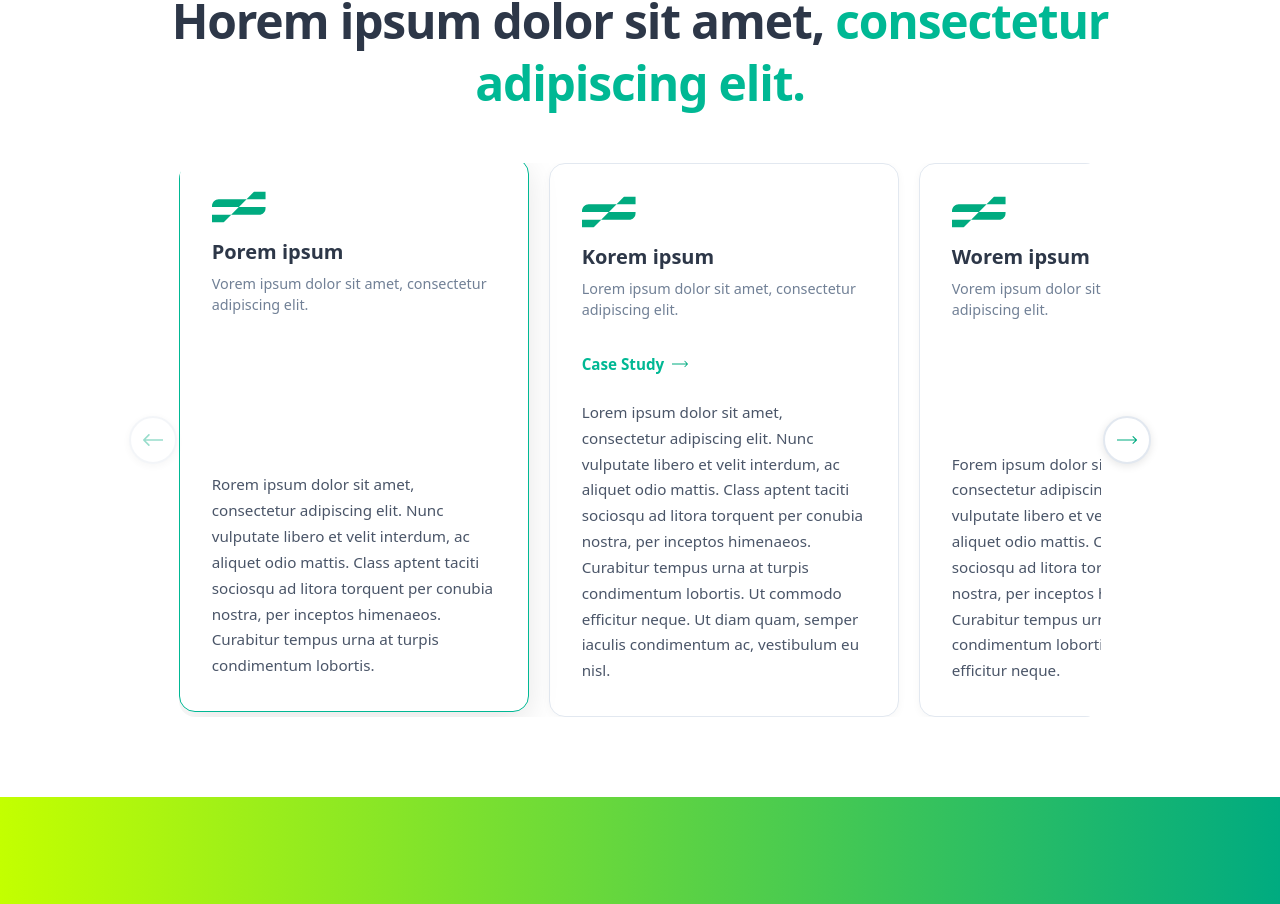
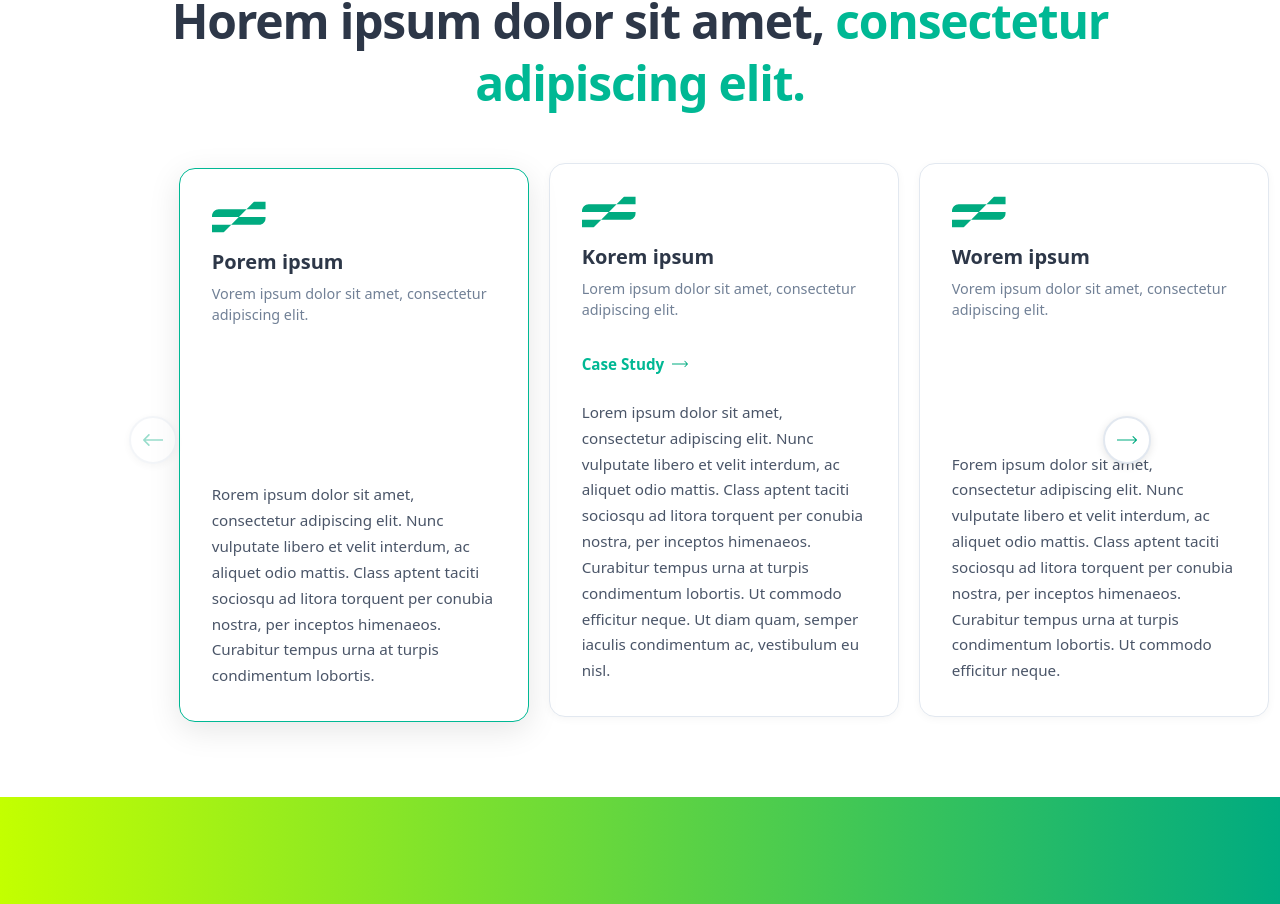
Before and after one commit to shubham151/blogs, a React (Vite) app: page / in a window 1280 px wide. Shown: the part 4077-4981 px from the top of the page. Built offline with nearby package versions, Linux system fonts and the light colour scheme.

Commit message:
Fix CSS for testimonial

```diff
--- a/src/components/Testimonial/Testimonials.module.css
+++ b/src/components/Testimonial/Testimonials.module.css
@@ -31,7 +31,6 @@
 
 .carouselWrapper {
     position: relative;
-    overflow: hidden;
     border-radius: 1rem;
 }
 
@@ -59,7 +58,7 @@
 .testimonialCard.active {
     box-shadow: 0 8px 32px rgba(0, 0, 0, 0.1);
     border-color: #00B894;
-    transform: translateY(-5px);
+    transform: translateY(5px);
 }
 
 .testimonialCard:hover {
```
